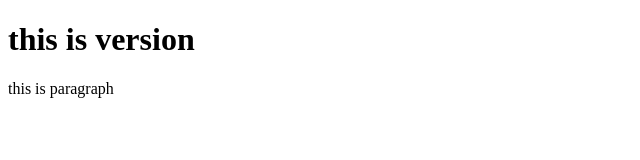
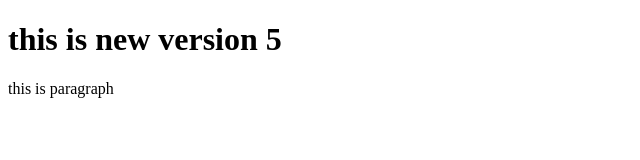
Before and after one commit to kingjhonny543/myrrepo, a plain HTML site: page index.html in a window 1280 px wide. Shown: the whole page, without its empty margins (0-640 px from the left). Drawn offline with Linux system fonts and the light colour scheme.

Commit message:
version 5

```diff
--- a/index.html
+++ b/index.html
@@ -6,7 +6,7 @@
     <title>Document</title>
 </head>
 <body>
-    <h1>this is version </h1>
+    <h1>this is new version 5 </h1>
     <p>this is paragraph</p>
 </body>
 </html>
```
